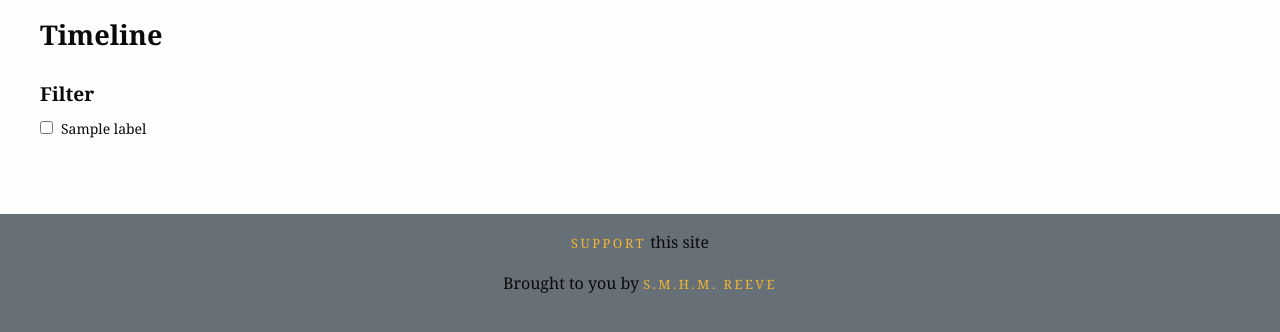
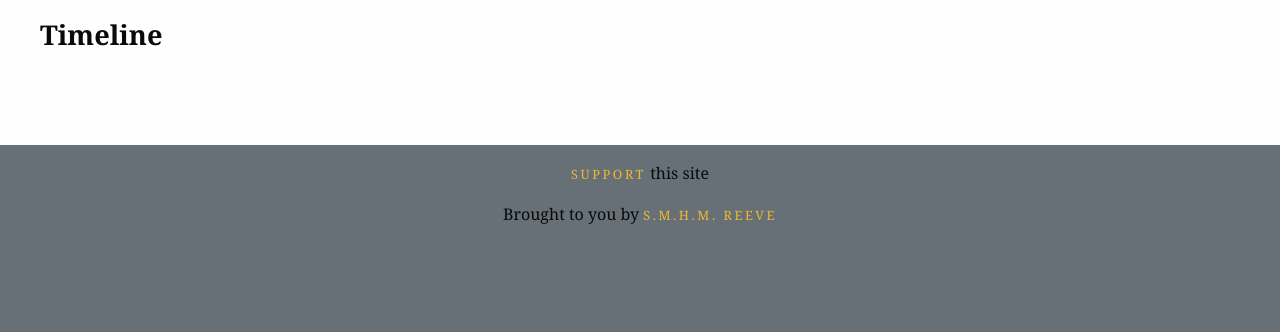
Before and after one commit to mouse-reeve/grimoire-site, a Flask app: template grimoire/templates/timeline.html in a window 1280 px wide. Shown: the part 154-486 px from the top of the page. Run offline with Flask 2, Linux system fonts and the light colour scheme; the template is opened without the code that fills it: most values are stand-ins (such as "Sample title", 1, 10 or a date in 2020); some libraries are stand-ins or nearby versions; some web fonts are replaced.

Commit message:
Don't show non-working filter for timeline

```diff
--- a/grimoire/templates/timeline.html
+++ b/grimoire/templates/timeline.html
@@ -3,15 +3,6 @@
 {% block body %}
 
 <h2>Timeline</h2>
-
-<div class="filter">
-    <h3>Filter</h3>
-    <form method="post" action="/timeline">
-    {% for label in labels %}
-        <label for="{{ label }}"><input type="checkbox" name="{{ label }}">{{ label }}</label>
-    {% endfor %}
-    </form>
-</div>
 
 <div id="content" class="timeline">
     {% for c in range(start, end+100, 100) %}
```
